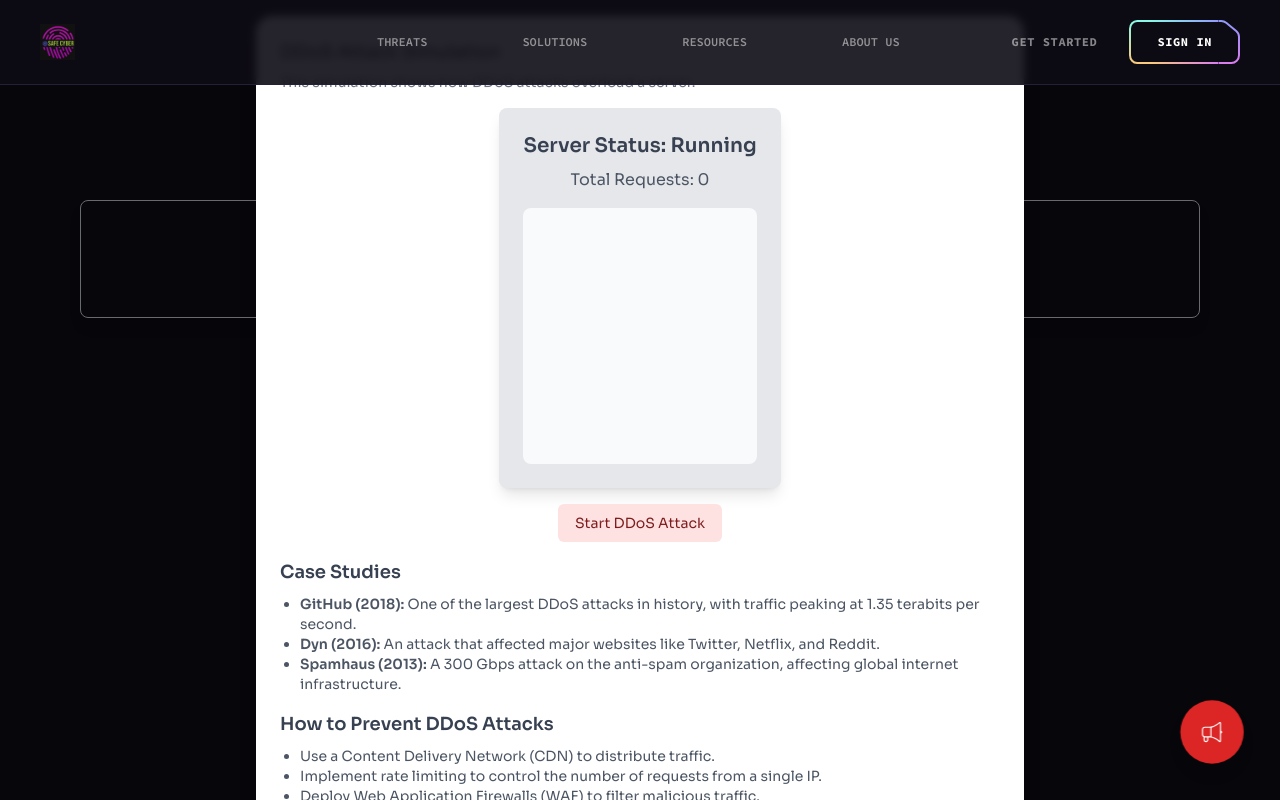
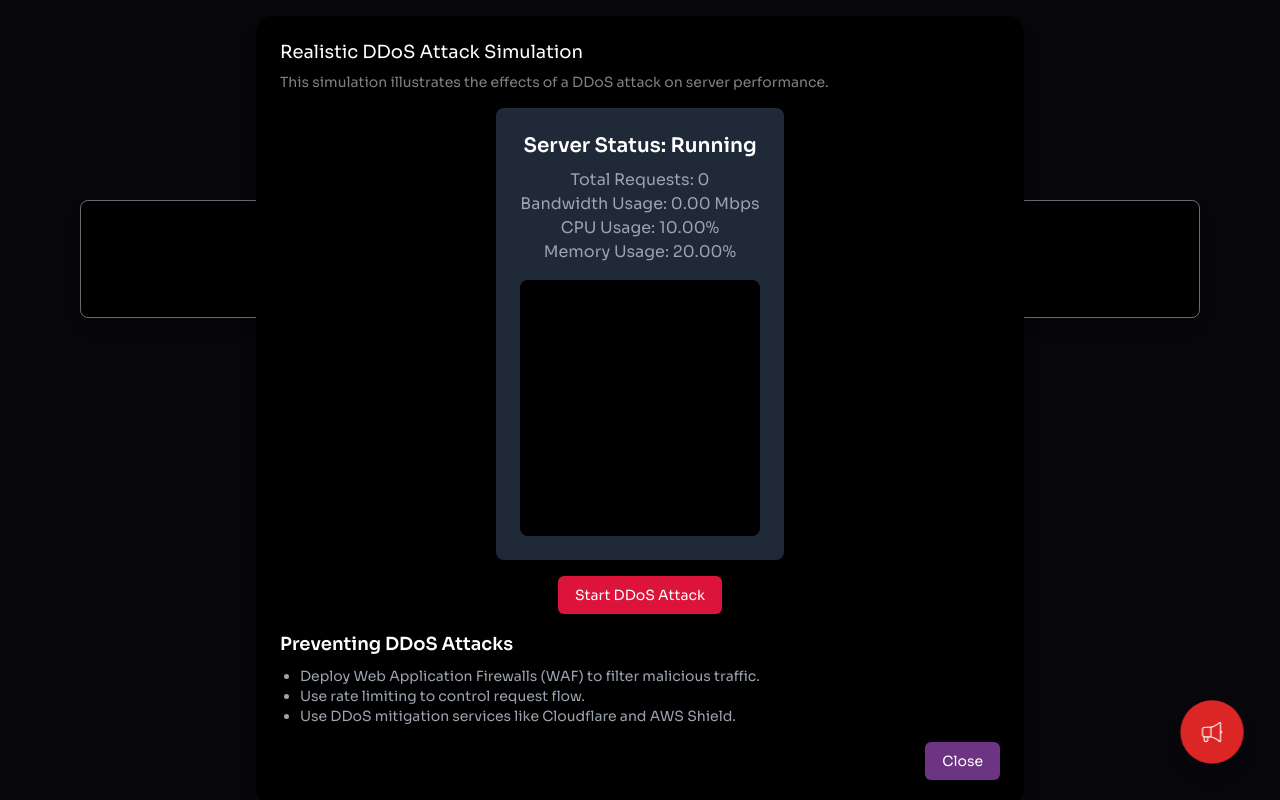
Before and after one commit to HAnjula/safe-cyber, a React (Vite) app: page /websimulation in a window 1280 px wide. Both pictures are taken after a click on the element 640 px from the left and 259 px from the top of the page. Built offline with nearby package versions, Linux system fonts and the light colour scheme.

Commit message:
add a design to ddos

```diff
--- a/src/App.jsx
+++ b/src/App.jsx
@@ -28,6 +28,7 @@ const App = () => {
   const isLoginRoute = location.pathname === "/login";
   const isRegisterRoute = location.pathname === "/Signup";
   const isLiveThreatsMapRoute = location.pathname === "/LiveThreatsMap";
+  const isWebSimulation = location.pathname === "/websimulation";
 
   return (
     <div
@@ -38,9 +39,10 @@ const App = () => {
       }`}
     >
       {/* Conditionally render the Header based on the route */}
-      {!isLoginRoute && !isRegisterRoute && !isLiveThreatsMapRoute && (
-        <Header />
-      )}
+      {!isLoginRoute &&
+        !isRegisterRoute &&
+        !isLiveThreatsMapRoute &&
+        !isWebSimulation && <Header />}
 
       {/* Routes */}
       <Routes>
--- a/src/components/Socialeng.jsx
+++ b/src/components/Socialeng.jsx
@@ -1,6 +1,6 @@
 import DropdownButton1 from "./design/DropdownButton1.jsx";
 import DropdownButton2 from "./design/DropdownButton2.jsx";
-import DropdownButton3 from "./design/DropdownButton3.jsx"; // Adjust the path as necessary
+import DropdownButton3 from "./design/DropdownButton3.jsx";
 import DropdownButton4 from "./design/DropdownButton4.jsx";
 import DropdownButton5 from "./design/DropdownButton5.jsx";
 import DropdownButton6 from "./design/DropdownButton6.jsx";
@@ -54,7 +54,7 @@ export default function Socialeng() {
             <div className="absolute w-[62.5%] h-[62.51%] top-[18.74%] left-[18.75%] opacity-100 z-0 transform-none overflow-hidden bg-[url(/src/img/--image-9.png)] bg-no-repeat bg-contain"></div>
           </div>
           <div className="absolute w-[61.82%] h-[51.61%] top-[43.48%] left-[5.63%] opacity-100 z-1 transform-none text-justify leading-none">
-            <span className="text-3xl font-Manrope font-semibold leading-custom-normal text-[#b2a7bb]">
+            <span className="text-2xl body-2 text-n-4 ">
               {
                 "Social engineering is a psychological manipulation technique used by individuals or groups to deceive others into disclosing confidential information, providing access to restricted systems, or performing certain actions that they wouldn't typically do. It often involves exploiting human emotions like trust, fear, curiosity, or urgency to trick people into revealing sensitive data or compromising security measures. This can occur through various channels such as phone calls, emails, or in-person interactions. Essentially, social engineering exploits human behavior rather than technical vulnerabilities to achieve its objectives."
               }
--- a/src/components/Threats.jsx
+++ b/src/components/Threats.jsx
@@ -14,33 +14,37 @@ export default function Threats() {
           muted
         ></video>
         <div className="relative z-10">
-          <p className="font-manrope font-medium text-gray-200 text-center leading-[70px] text-[50px] mt-20">
-            <span>
-              THREATS
-              <br />
-            </span>
-            <span className="text-[35px]">
-              To understand, manage, and mitigate cybersecurity risks. <br />
+          {/* Main Title */}
+          <p className="font-manrope font-bold text-gray-200 text-center leading-tight text-[55px] mt-20">
+            <span>CYBER THREATS</span>
+            <br />
+            <span className="text-[38px] font-normal">
+              Understand, Manage, and Defend Against Evolving Risks
             </span>
           </p>
-          <p className="font-manrope font-medium text-white text-center leading-[52px] text-[34px] mt-8">
-            <span>
-              {" "}
-              Todays cyber threats remind us that in the digital age, vigilance
-              is the price of security.{" "}
-            </span>
+
+          {/* Subheading */}
+          <p className="font-manrope font-medium text-white text-center leading-tight text-[30px] mt-10 max-w-4xl mx-auto">
+            In today’s digital landscape, security is not an option—it's a
+            necessity. Vigilance and preparedness are your strongest defenses.
           </p>
-          <div className="flex justify-center items-center w-full mt-10">
-            <p className="w-[949px] h-[289px] font-manrope font-medium text-white text-center leading-[26px] text-[25px]">
-              Learn Together, Stay Secure:
+
+          {/* Call to Action */}
+          <div className="flex justify-center items-center w-full mt-12">
+            <p className="font-manrope font-semibold text-white text-center leading-[32px] text-[28px] w-[90%] md:w-[70%] lg:w-[50%] mx-auto">
+              <span>Stay Informed, Stay Protected:</span>
               <br />
-              <span className="block mt-7">
-                Access Solutions to Build Your Defenses.
+              <span className="block mt-5 text-[25px] font-light">
+                Explore practical solutions to fortify your defenses against
+                cyber threats.
               </span>
-              <br />
             </p>
           </div>
-          <TipsButton /> {/* Use the TipsButton component */}
+
+          {/* Button Section */}
+          <div className="flex justify-center mt-10">
+            <TipsButton /> {/* Use the TipsButton component */}
+          </div>
         </div>
       </div>
 
--- a/src/components/WebSimulation.jsx
+++ b/src/components/WebSimulation.jsx
@@ -7,25 +7,52 @@ const WebSimulation = () => {
   const [requests, setRequests] = useState([]);
   const [serverStatus, setServerStatus] = useState("Running");
   const [requestCount, setRequestCount] = useState(0);
+  const [bandwidth, setBandwidth] = useState(0);
+  const [cpuUsage, setCpuUsage] = useState(10);
+  const [memoryUsage, setMemoryUsage] = useState(20);
   const requestInterval = useRef(null);
+  const [attackers, setAttackers] = useState([]);
 
   const openSimulationModal = () => setIsSimulationOpen(true);
   const closeSimulationModal = () => {
     setIsSimulationOpen(false);
+    resetSimulation();
+  };
+
+  const resetSimulation = () => {
     setRequests([]);
     setServerStatus("Running");
     setRequestCount(0);
+    setBandwidth(0);
+    setCpuUsage(10);
+    setMemoryUsage(20);
     clearInterval(requestInterval.current);
   };
 
   const startAttack = () => {
+    generateAttackers();
     requestInterval.current = setInterval(() => {
       setRequests((prev) => [
         ...prev,
-        { id: prev.length + 1, timestamp: new Date().toISOString() },
+        {
+          id: prev.length + 1,
+          timestamp: new Date().toISOString(),
+          ip: attackers[Math.floor(Math.random() * attackers.length)],
+        },
       ]);
       setRequestCount((prev) => prev + 1);
+      setBandwidth((prev) => prev + Math.random() * 10);
+      setCpuUsage((prev) => prev + Math.random() * 2);
+      setMemoryUsage((prev) => prev + Math.random() * 1);
     }, 100);
+  };
+
+  const generateAttackers = () => {
+    const newAttackers = [];
+    for (let i = 0; i < 10; i++) {
+      newAttackers.push(`192.168.1.${Math.floor(Math.random() * 255)}`);
+    }
+    setAttackers(newAttackers);
   };
 
   useEffect(() => {
@@ -33,23 +60,31 @@ const WebSimulation = () => {
       setServerStatus("Overloaded");
       clearInterval(requestInterval.current);
     }
-  }, [requestCount]);
+    if (cpuUsage > 80 || memoryUsage > 90) {
+      setServerStatus("Crash Imminent");
+      clearInterval(requestInterval.current);
+    }
+  }, [requestCount, cpuUsage, memoryUsage]);
 
   return (
     <section className="max-w-6xl mx-auto my-8 p-4">
-      <h2 className="text-3xl font-bold mb-8 text-center text-gray-800">
-        Understanding DDoS Attacks
+      <h2
+        className="text-3xl font-bold mb-8 text-center"
+        style={{ color: "#4B0082" }}
+      >
+        Understanding Realistic DDoS Attacks
       </h2>
       <div
         className="border border-gray-300 p-6 rounded-lg shadow-lg hover:shadow-xl transition-shadow duration-300 cursor-pointer flex items-center justify-center"
         onClick={openSimulationModal}
+        style={{ backgroundColor: "black" }}
       >
         <div className="text-center">
-          <h3 className="text-xl font-bold mb-4 text-blue-600">
-            Start DDoS Simulation
+          <h3 className="text-xl font-bold mb-4" style={{ color: "#7D3C98" }}>
+            Start Realistic DDoS Simulation
           </h3>
-          <p className="text-gray-600">
-            Learn how DDoS attacks overload servers.
+          <p className="text-gray-200">
+            Learn how DDoS attacks impact servers in real-time.
           </p>
         </div>
       </div>
@@ -83,34 +118,52 @@ const WebSimulation = () => {
                 leaveFrom="opacity-100 scale-100"
                 leaveTo="opacity-0 scale-95"
               >
-                <Dialog.Panel className="w-full max-w-3xl transform overflow-hidden rounded-2xl bg-white p-6 text-left align-middle shadow-xl transition-all">
+                <Dialog.Panel className="w-full max-w-3xl transform overflow-hidden rounded-2xl bg-black p-6 text-left align-middle shadow-xl transition-all">
                   <Dialog.Title
                     as="h3"
-                    className="text-lg font-medium leading-6 text-gray-900"
+                    className="text-lg font-medium leading-6"
+                    style={{ color: "white" }}
                   >
-                    DDoS Attack Simulation
+                    Realistic DDoS Attack Simulation
                   </Dialog.Title>
                   <div className="mt-2">
-                    <p className="text-sm text-gray-500">
-                      This simulation shows how DDoS attacks overload a server.
+                    <p className="text-sm" style={{ color: "gray" }}>
+                      This simulation illustrates the effects of a DDoS attack
+                      on server performance.
                     </p>
                   </div>
                   <div className="mt-4 flex flex-col items-center space-y-4">
                     <div className="w-full flex justify-center">
-                      <div className="bg-gray-200 p-6 rounded-lg shadow-lg text-center">
-                        <h4 className="text-xl font-bold text-gray-700 mb-2">
+                      <div className="bg-gray-800 p-6 rounded-lg shadow-lg text-center">
+                        <h4
+                          className="text-xl font-bold mb-2"
+                          style={{
+                            color:
+                              serverStatus === "Running" ? "white" : "crimson",
+                          }}
+                        >
                           Server Status: {serverStatus}
                         </h4>
-                        <p className="text-gray-600">
+                        <p className="text-gray-400">
                           Total Requests: {requestCount}
                         </p>
-                        <div className="mt-4 w-full h-64 bg-gray-50 rounded-lg overflow-auto">
+                        <p className="text-gray-400">
+                          Bandwidth Usage: {bandwidth.toFixed(2)} Mbps
+                        </p>
+                        <p className="text-gray-400">
+                          CPU Usage: {cpuUsage.toFixed(2)}%
+                        </p>
+                        <p className="text-gray-400">
+                          Memory Usage: {memoryUsage.toFixed(2)}%
+                        </p>
+                        <div className="mt-4 w-full h-64 bg-black rounded-lg overflow-auto">
                           {requests.map((req) => (
                             <div
                               key={req.id}
-                              className="p-2 text-xs text-gray-500 border-b border-gray-200"
+                              className="p-2 text-xs text-gray-400 border-b border-gray-600"
                             >
-                              Request ID: {req.id} - Time: {req.timestamp}
+                              Request ID: {req.id} - Time: {req.timestamp} -
+                              Attacker IP: {req.ip}
                             </div>
                           ))}
                         </div>
@@ -119,7 +172,8 @@ const WebSimulation = () => {
                     {serverStatus === "Running" && (
                       <button
                         type="button"
-                        className="inline-flex justify-center rounded-md border border-transparent bg-red-100 px-4 py-2 text-sm font-medium text-red-900 hover:bg-red-200 focus:outline-none focus-visible:ring-2 focus-visible:ring-red-500 focus-visible:ring-offset-2"
+                        className="inline-flex justify-center rounded-md border border-transparent px-4 py-2 text-sm font-medium"
+                        style={{ backgroundColor: "crimson", color: "white" }}
                         onClick={startAttack}
                       >
                         Start DDoS Attack
@@ -127,53 +181,29 @@ const WebSimulation = () => {
                     )}
                   </div>
                   <div className="mt-4">
-                    <h4 className="text-lg font-bold text-gray-700 mb-2">
-                      Case Studies
+                    <h4
+                      className="text-lg font-bold mb-2"
+                      style={{ color: "white" }}
+                    >
+                      Preventing DDoS Attacks
                     </h4>
-                    <ul className="list-disc pl-5 text-gray-600 text-sm">
-                      <li>
-                        <strong>GitHub (2018):</strong> One of the largest DDoS
-                        attacks in history, with traffic peaking at 1.35
-                        terabits per second.
-                      </li>
-                      <li>
-                        <strong>Dyn (2016):</strong> An attack that affected
-                        major websites like Twitter, Netflix, and Reddit.
-                      </li>
-                      <li>
-                        <strong>Spamhaus (2013):</strong> A 300 Gbps attack on
-                        the anti-spam organization, affecting global internet
-                        infrastructure.
-                      </li>
-                    </ul>
-                  </div>
-                  <div className="mt-4">
-                    <h4 className="text-lg font-bold text-gray-700 mb-2">
-                      How to Prevent DDoS Attacks
-                    </h4>
-                    <ul className="list-disc pl-5 text-gray-600 text-sm">
-                      <li>
-                        Use a Content Delivery Network (CDN) to distribute
-                        traffic.
-                      </li>
-                      <li>
-                        Implement rate limiting to control the number of
-                        requests from a single IP.
-                      </li>
+                    <ul className="list-disc pl-5 text-gray-400 text-sm">
                       <li>
                         Deploy Web Application Firewalls (WAF) to filter
                         malicious traffic.
                       </li>
+                      <li>Use rate limiting to control request flow.</li>
                       <li>
-                        Use DDoS mitigation services provided by companies like
-                        Cloudflare, Akamai, and AWS Shield.
+                        Use DDoS mitigation services like Cloudflare and AWS
+                        Shield.
                       </li>
                     </ul>
                   </div>
                   <div className="mt-4 flex justify-end">
                     <button
                       type="button"
-                      className="inline-flex justify-center rounded-md border border-transparent bg-gray-100 px-4 py-2 text-sm font-medium text-gray-900 hover:bg-gray-200 focus:outline-none focus-visible:ring-2 focus-visible:ring-gray-500 focus-visible:ring-offset-2"
+                      className="inline-flex justify-center rounded-md border border-transparent px-4 py-2 text-sm font-medium"
+                      style={{ backgroundColor: "#6C3483", color: "white" }}
                       onClick={closeSimulationModal}
                     >
                       Close
```
